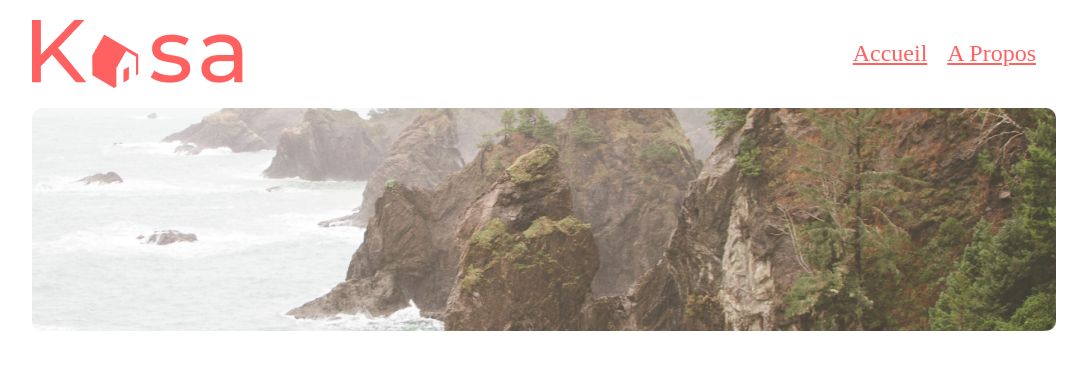
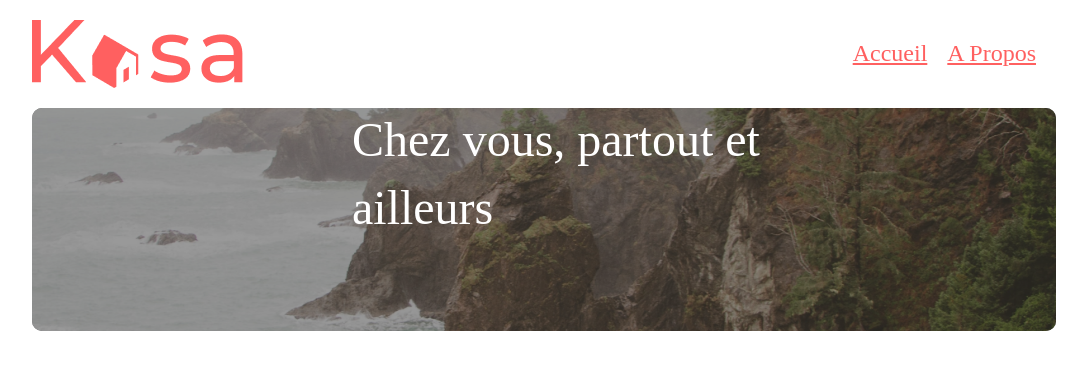
Before and after one commit to toplev/P8, a React (Create React App) app in the folder my-app/: page /About in a window 1280 px wide. Shown: the top 370 px of the page, without its empty margins (96-1183 px from the left). Built offline with nearby package versions, Linux system fonts and the light colour scheme.

Commit message:
update home

```diff
--- a/my-app/src/components/Banner.js
+++ b/my-app/src/components/Banner.js
@@ -4,7 +4,9 @@ import banner1 from '../images/banner1.png'
 function Banner() {
 	return (
 		<header>
-		<img src={banner1} alt='Kasa Logo' className="Banner"/>
+		<div className="Banner">
+		<img src={banner1} alt='Kasa Logo' className="img"/></div>
+		<p className='text'>Chez vous, partout et ailleurs</p>
 	  	</header>
 	)
 }
--- a/my-app/src/components/RealEstateList.js
+++ b/my-app/src/components/RealEstateList.js
@@ -1,5 +1,5 @@
 import { aptoList } from '../datas/aptoList'
-import '../styles/ShoppingList.css'
+import '../styles/RealEstateList.css'
 
 function RealEstateList() {
 	const categories = aptoList.reduce(
--- a/my-app/src/styles/Banner.css
+++ b/my-app/src/styles/Banner.css
@@ -1,8 +1,8 @@
 .Banner {
-    width: 80%;
-	border: solid 0px red;
-	border-radius: 10px;
-    display: flex;
+  display: flex;
+  width: 80%;
+	  border: solid 0px red;
+	  border-radius: 10px;
     flex-wrap: wrap;
     flex-direction: row;
     height: 223px;
@@ -10,7 +10,34 @@
     margin: auto;
     justify-content:space-between;
     margin-top: 20px;
+    background: black;
+    }
+
+.text {
+  position: absolute;
+  left: 35%;
+  right: 25.14%;
+  top: 24.32%;
+  bottom: 69.04%;
+  font-family: 'Montserrat';
+  font-style: normal;
+  font-weight: 500;
+  font-size: 48px;
+  line-height: 142.6%;
+  display: flex;
+  align-items: flex-end;
+  color: #FFFFFF;
 }
+
+.img {
+  display: flex;
+  width: 100%;
+  height: 223px;
+  background: black;
+  border-radius: 10px;
+  opacity: .6
+}
+
 
   @media (max-width: 800px) {
     .header {
```
Also changed, not shown: my-app/src/styles/RealEstateList.css (renamed from my-app/src/styles/ShoppingList.css).
